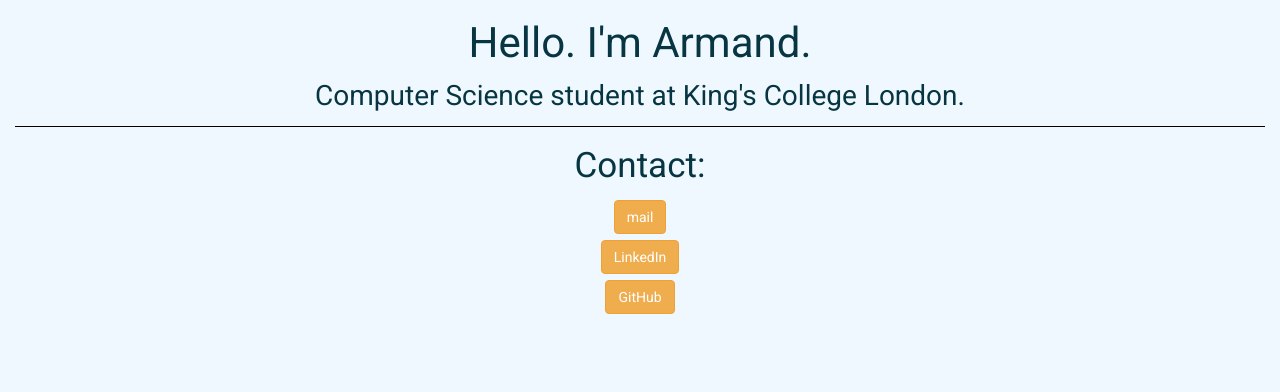
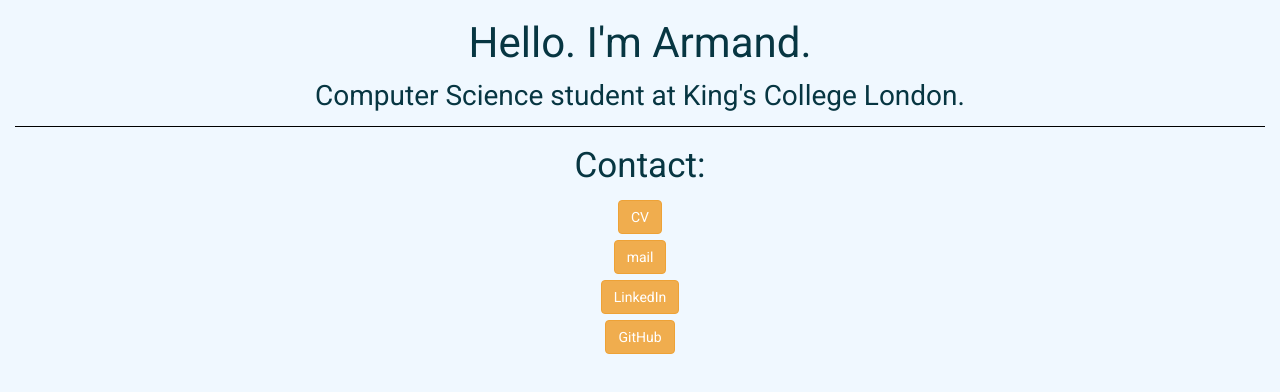
Before and after one commit to armandbancila/armandbancila.github.io, a plain HTML site: page index.html in a window 1280 px wide. Drawn offline with nearby package versions, Linux system fonts and the light colour scheme.

Commit message:
Add CV link to site

```diff
--- a/index.html
+++ b/index.html
@@ -30,7 +30,10 @@
         <h3 class="default-text" style="font-size: 250%">Contact:</h3>
         <div>
             <p class="default-text" style="font-size: 200%">
-                <a href="mailto:armandbancila@gmail.com"><button class="btn btn-warning">mail</button></a><br/><a href="https://www.linkedin.com/in/armandbancila"><button class="btn btn-warning">LinkedIn</button></a><br/><a href="https://github.com/armandbancila"><button class="btn btn-warning">GitHub</button></a>
+                <a href="Armand-CV.pdf"><button class="btn btn-warning">CV</button></a><br/>
+                <a href="mailto:armandbancila@gmail.com"><button class="btn btn-warning">mail</button></a><br/>
+                <a href="https://www.linkedin.com/in/armandbancila"><button class="btn btn-warning">LinkedIn</button></a><br/>
+                <a href="https://github.com/armandbancila"><button class="btn btn-warning">GitHub</button></a>
             </p>
         </div>
         <!-- <img src="/images/wip.png" alt="work in progress" class="img-responsive center-block"> -->
```
Also changed, not shown: 1 other file.
